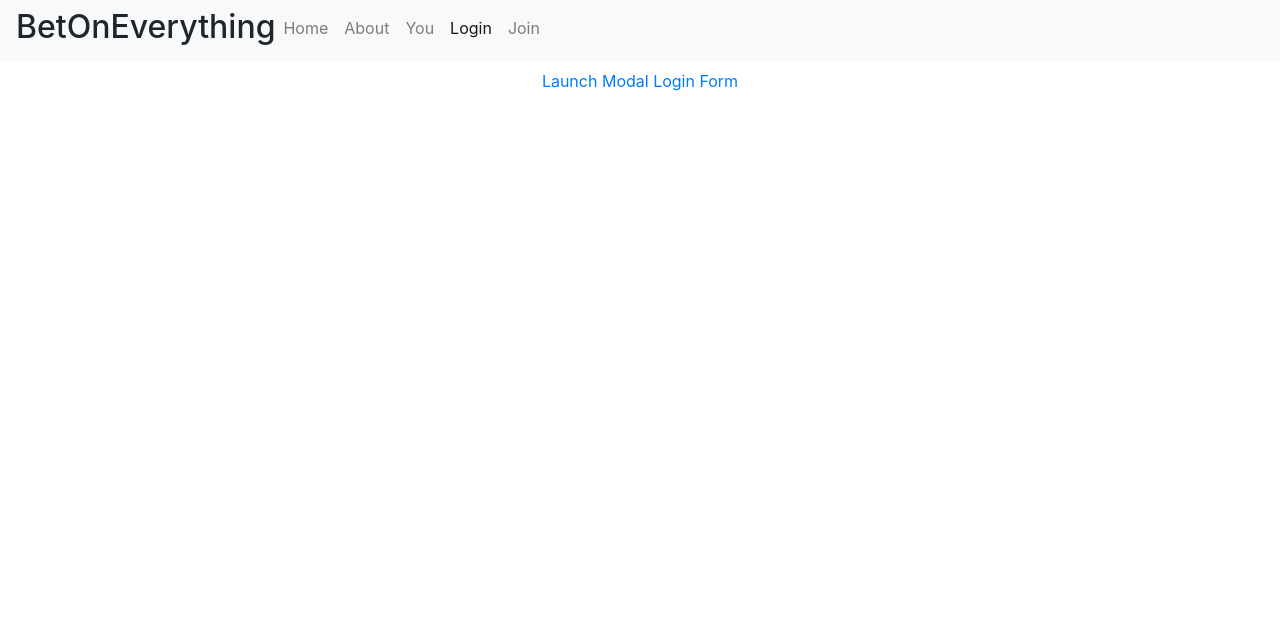
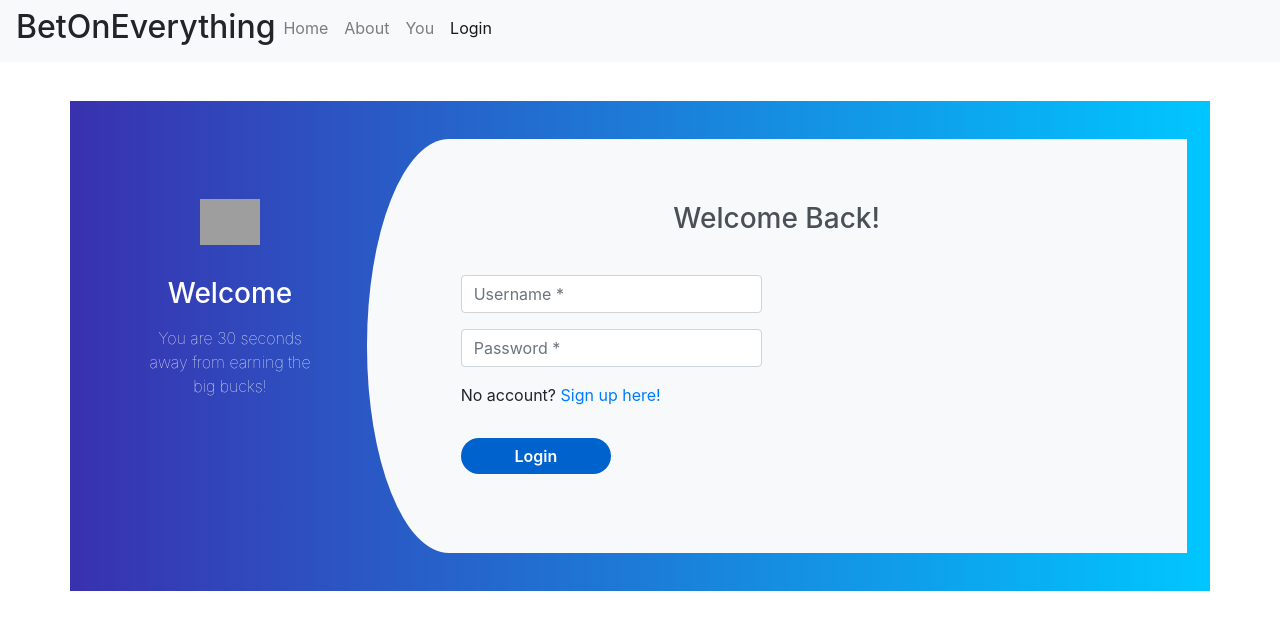
Before and after one commit to dtolaoye/Frontend, an Angular app in the folder Project3/: page /login in a window 1280 px wide. Shown: the top 630 px of the page. Built offline with nearby package versions, Linux system fonts and the light colour scheme; grey boxes are pictures that could not be loaded.

Commit message:
login links to join page

```diff
--- a/Project3/src/app/join/join.component.html
+++ b/Project3/src/app/join/join.component.html
@@ -3,7 +3,7 @@
                     <div class="col-md-3 register-left">
                         <img src="https://image.ibb.co/n7oTvU/logo_white.png" alt=""/>
                         <h3>Welcome</h3>
-                        <p>You are 30 seconds away from earning your own money!</p>
+                        <p>You are 30 seconds away from earning the big bucks!</p>
                     </div>
                     <div class="col-md-9 register-right">
                         <div class="tab-content" id="myTabContent">
--- a/Project3/src/app/login/login.component.html
+++ b/Project3/src/app/login/login.component.html
@@ -1,38 +1,29 @@
-<div class="modal fade" id="modalLoginForm" tabindex="-1" role="dialog" aria-labelledby="myModalLabel"
-  aria-hidden="true">
-  <div class="modal-dialog" role="document">
-    <div class="modal-content">
-      <div class="modal-header text-center">
-        <h4 class="modal-title w-100 font-weight-bold">Sign in</h4>
-        <button type="button" class="close" data-dismiss="modal" aria-label="Close">
-          <span aria-hidden="true">&times;</span>
-        </button>
+<div class="container register">
+  <div class="row">
+      <div class="col-md-3 register-left">
+          <img src="https://image.ibb.co/n7oTvU/logo_white.png" alt=""/>
+          <h3>Welcome</h3>
+          <p>You are 30 seconds away from earning the big bucks!</p>
       </div>
-      <div class="modal-body mx-3">
-        <div class="md-form mb-5">
-          <i class="fas fa-envelope prefix grey-text"></i>
-          <input type="email" id="defaultForm-email" class="form-control validate">
-          <label data-error="wrong" data-success="right" for="defaultForm-email">Your email</label>
+      <div class="col-md-9 register-right">
+          <div class="tab-content" id="myTabContent">
+              <div class="tab-pane fade show active" id="home" role="tabpanel" aria-labelledby="home-tab">
+                  <h3 class="register-heading">Welcome Back!</h3>
+                  <div class="row register-form">
+                      <div class="col-md-6">
+                          <div class="form-group">
+                              <input type="text" class="form-control" placeholder="Username *" value="" />
                           </div>
-
-        <div class="md-form mb-4">
-          <i class="fas fa-lock prefix grey-text"></i>
-          <input type="password" id="defaultForm-pass" class="form-control validate">
-          <label data-error="wrong" data-success="right" for="defaultForm-pass">Your password</label>
+                          <div class="form-group">
+                              <input type="text" class="form-control" placeholder="Password *" value="" />
                           </div>
-        <div>
-          Don't Have An Account Yet? <a href="#">Sign in</a>
+                          <div>No account? <a routerLink="/join">Sign up here!</a></div>
+                          <input type="submit" class="btnRegister" value="Login"/>
                       </div>
-
                   </div>
-      <div class="modal-footer d-flex justify-content-center">
-        <button class="btn btn-default">Login</button>
               </div>
           </div>
       </div>
   </div>
 
-<div class="text-center">
-  <a href="" class="btn btn-default btn-rounded mb-4" data-toggle="modal" data-target="#modalLoginForm">Launch
-    Modal Login Form</a>
 </div>
--- a/Project3/src/app/login/login.component.scss
+++ b/Project3/src/app/login/login.component.scss
@@ -0,0 +1,97 @@
+
+.register{
+    background: -webkit-linear-gradient(left, #3931af, #00c6ff);
+    margin-top: 3%;
+    padding: 3%;
+}
+.register-left{
+    text-align: center;
+    color: #fff;
+    margin-top: 4%;
+}
+.register-left input{
+    border: none;
+    border-radius: 1.5rem;
+    padding: 2%;
+    width: 60%;
+    background: #f8f9fa;
+    font-weight: bold;
+    color: #383d41;
+    margin-top: 30%;
+    margin-bottom: 3%;
+    cursor: pointer;
+}
+.register-right{
+    background: #f8f9fa;
+    border-top-left-radius: 10% 50%;
+    border-bottom-left-radius: 10% 50%;
+}
+.register-left img{
+    margin-top: 15%;
+    margin-bottom: 5%;
+    width: 25%;
+    -webkit-animation: mover 2s infinite  alternate;
+    animation: mover 1s infinite  alternate;
+}
+@-webkit-keyframes mover {
+    0% { transform: translateY(0); }
+    100% { transform: translateY(-20px); }
+}
+@keyframes mover {
+    0% { transform: translateY(0); }
+    100% { transform: translateY(-20px); }
+}
+.register-left p{
+    font-weight: lighter;
+    padding: 12%;
+    margin-top: -9%;
+}
+.register .register-form{
+    padding: 10%;
+    margin-top: 10%;
+}
+
+.btnRegister{
+    float: left;
+    margin-top: 10%;
+    border: none;
+    border-radius: 1.5rem;
+    padding: 2%;
+    background: #0062cc;
+    color: #fff;
+    font-weight: 600;
+    width: 50%;
+    cursor: pointer;
+}
+.register .nav-tabs{
+    margin-top: 3%;
+    border: none;
+    background: #0062cc;
+    border-radius: 1.5rem;
+    width: 28%;
+    float: right;
+}
+.register .nav-tabs .nav-link{
+    padding: 2%;
+    height: 34px;
+    font-weight: 600;
+    color: #fff;
+    border-top-right-radius: 1.5rem;
+    border-bottom-right-radius: 1.5rem;
+}
+.register .nav-tabs .nav-link:hover{
+    border: none;
+}
+.register .nav-tabs .nav-link.active{
+    width: 100px;
+    color: #0062cc;
+    border: 2px solid #0062cc;
+    border-top-left-radius: 1.5rem;
+    border-bottom-left-radius: 1.5rem;
+}
+.register-heading{
+    text-align: center;
+    margin-top: 8%;
+    margin-bottom: -15%;
+    color: #495057;
+}
--- a/Project3/src/app/menu/menu.component.html
+++ b/Project3/src/app/menu/menu.component.html
@@ -21,10 +21,5 @@
         >Login</a
       >
     </li>
-    <li class="nav-item">
-      <a [routerLinkActive]="activeClass" class="nav-link" routerLink="join"
-        >Join</a
-      >
-    </li>
   </ul>
 </nav>
```
Lines whose indentation alone changed are shown as unchanged.
